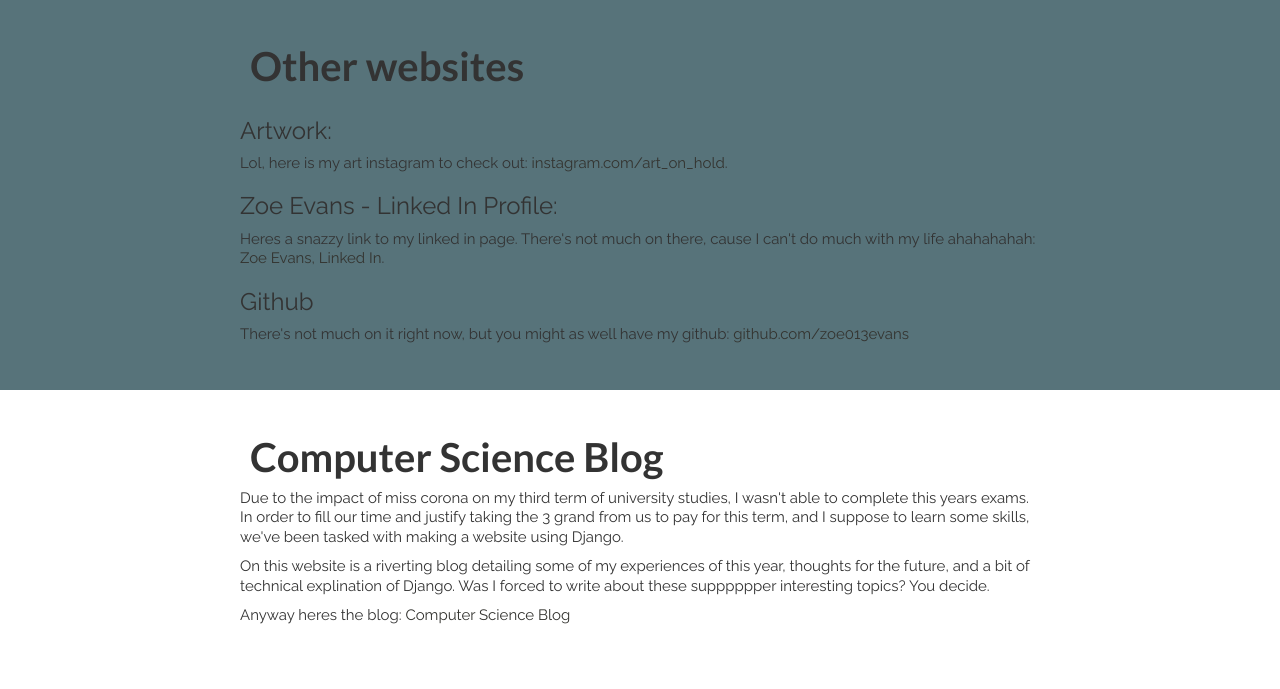
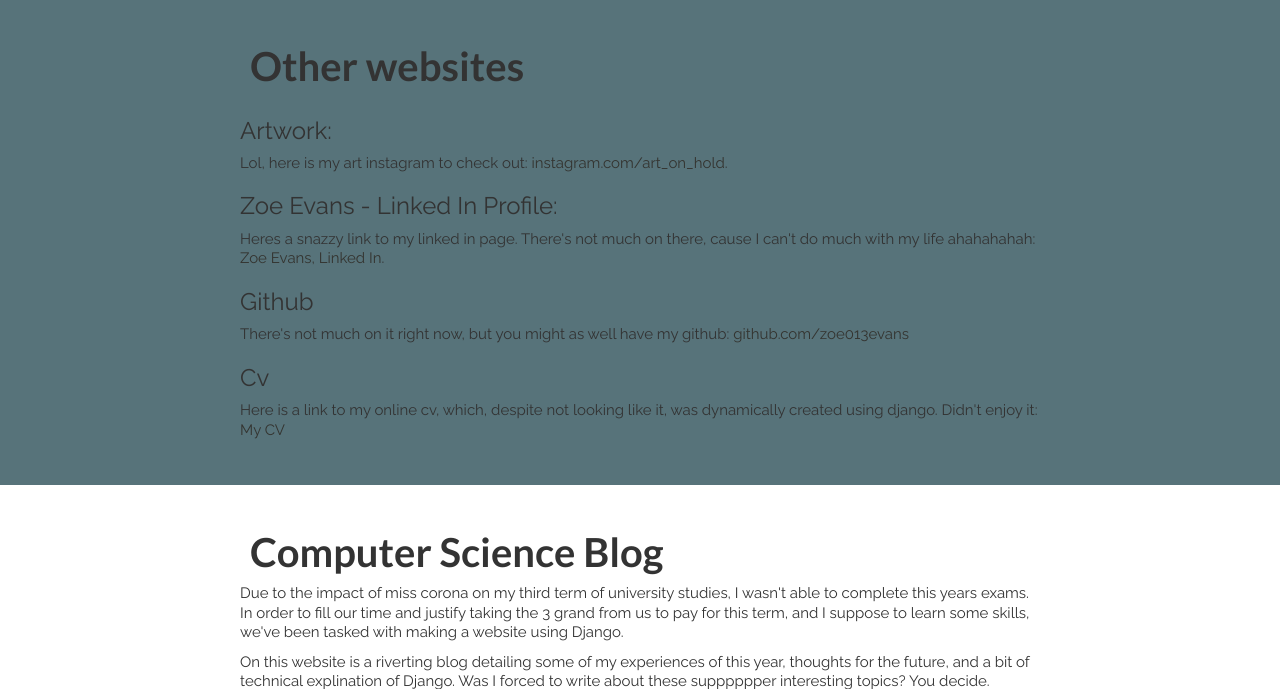
Before and after one commit to zoe013evans/BridgingCoursework, a Django app: page / in a window 1280 px wide. Shown: the part 369-1058 px from the top of the page. Run offline with Django 3.2, Linux system fonts and the light colour scheme; some libraries are stand-ins or nearby versions.

Commit message:
yes adding a bit of links

```diff
--- a/blog/templates/blog/cv.html
+++ b/blog/templates/blog/cv.html
@@ -2,7 +2,7 @@
 
 {% block content %}
 
-<h2>MZoe Evans CV</h2>
+<h2>Zoe Evans CV</h2>
 <h3>Location: Birmingham</h3>
 <h3>Email: zoe010evans@gmail.com</h3>
 
--- a/blog/templates/blog/mainpage.html
+++ b/blog/templates/blog/mainpage.html
@@ -30,6 +30,14 @@
 				<h3>Github</h3>
 				<p>There's not much on it right now, but you might as well have my github: <a href="https://github.com/zoe013evans">github.com/zoe013evans</a></p>
 			</section>
+
+			<section class="cv-item">
+				<h3>Cv</h3>
+				<p>Here is a link to my online cv, which, despite not looking like it, was dynamically created using django. Didn't enjoy it: <a href="{% url 'cv'%}"> My CV</a></p>
+
+
+			</section>
+
 		</div>
 
 	</section>
```
